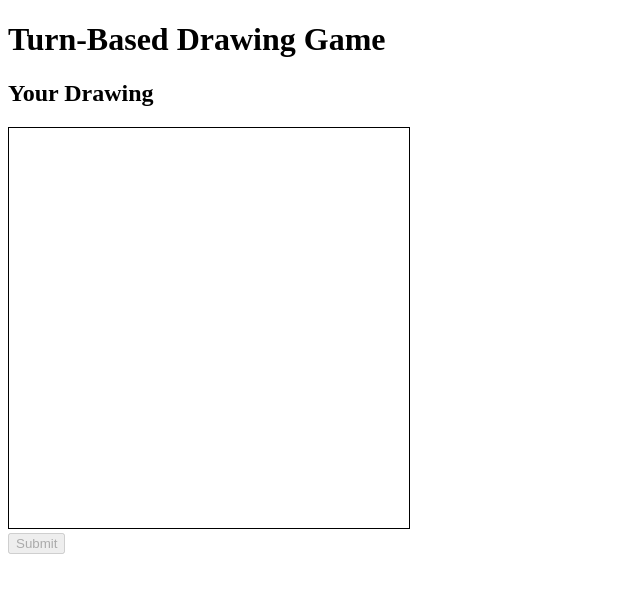
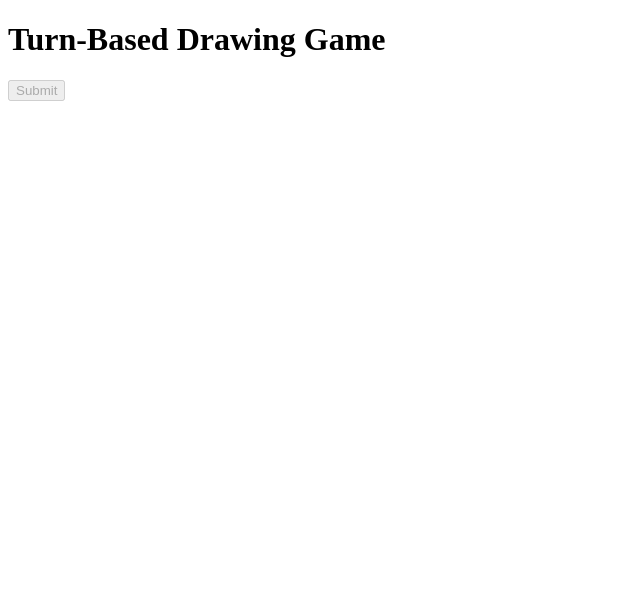
Before and after one commit to AndrewBritzWitsAccount/LastStage, a website: page public/index.html in a window 1280 px wide. Shown: the whole page, without its empty margins (0-640 px from the left). Drawn offline with nearby package versions, Linux system fonts and the light colour scheme; no server answers.

Commit message:
Fix drawing board popup on startup

```diff
--- a/public/index.html
+++ b/public/index.html
@@ -36,8 +36,8 @@
     <canvas id="previous-drawing-canvas" width="400" height="400"></canvas>
   </div>
   <div id="current-canvas-container">
-    <h2 id="your-drawing-title">Your Drawing</h2>
-    <canvas id="current-drawing-canvas" width="400" height="400"></canvas>
+    <h2 id="your-drawing-title" class="hidden">Your Drawing</h2>
+    <canvas id="current-drawing-canvas" width="400" height="400" class="hidden"></canvas>
   </div>
   <button id="submit-button" disabled>Submit</button>
 
```
